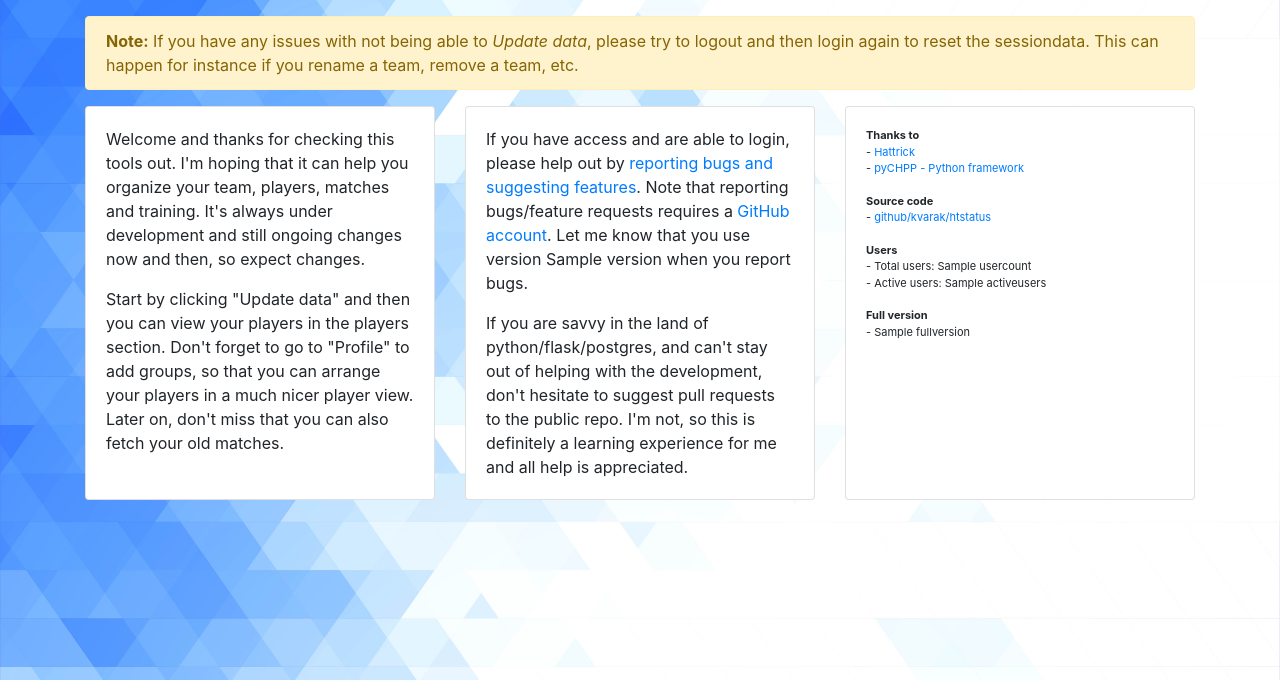
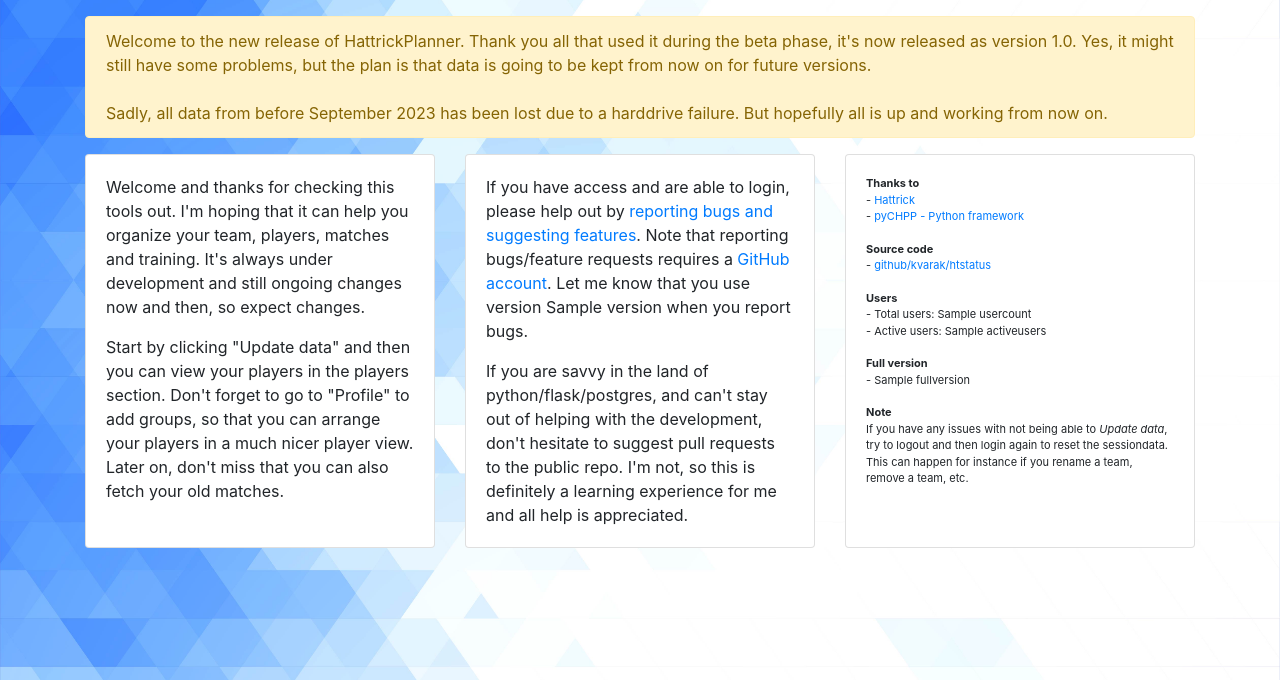
Before and after one commit to kvarak/htstatus, a Flask app: template app/templates/main.html in a window 1280 px wide. Shown: the part 120-800 px from the top of the page. Run offline with Flask 2, Linux system fonts and the light colour scheme; the template is opened without the code that fills it: most values are stand-ins (such as "Sample title", 1, 10 or a date in 2020); parts of the project's set-up code (start-up, migrations or seed data) failed here and were passed over; some libraries are stand-ins or nearby versions.

Commit message:
adds message to main

```diff
--- a/app/templates/main.html
+++ b/app/templates/main.html
@@ -20,9 +20,11 @@
   {% endif %}
 
   <div class="alert alert-warning" role="alert">
-    <b>Note:</b> If you have any issues with not being able to <i>Update data</i>, please try to
-    logout and then login again to reset the sessiondata. This can happen for instance if you
-    rename a team, remove a team, etc.
+    Welcome to the new release of HattrickPlanner. Thank you all that used it during the beta phase, it's
+    now released as version 1.0. Yes, it might still have some problems, but the plan is that
+    data is going to be kept
+    from now on for future versions.<br><br>Sadly, all data from before September 2023 has been lost due to
+    a harddrive failure. But hopefully all is up and working from now on.
   </div>
 
   <div class="row">
@@ -78,11 +80,17 @@
             <p class="card-text text-sm11"><b>Full version</b><br>
               - {{ fullversion }}
             </p>
+            <p class="card-text text-sm11"><b>Note</b><br>
+    If you have any issues with not being able to <i>Update data</i>, try to
+    logout and then login again to reset the sessiondata. This can happen for instance if you
+    rename a team, remove a team, etc.
+            </p>
           </div>
         </div>
       </div>
     </div>
   </div>
+
 
   <!-- Break -->
   <!-- <div class="row"><div class="col-sm"><p></p></div></div> -->
```
